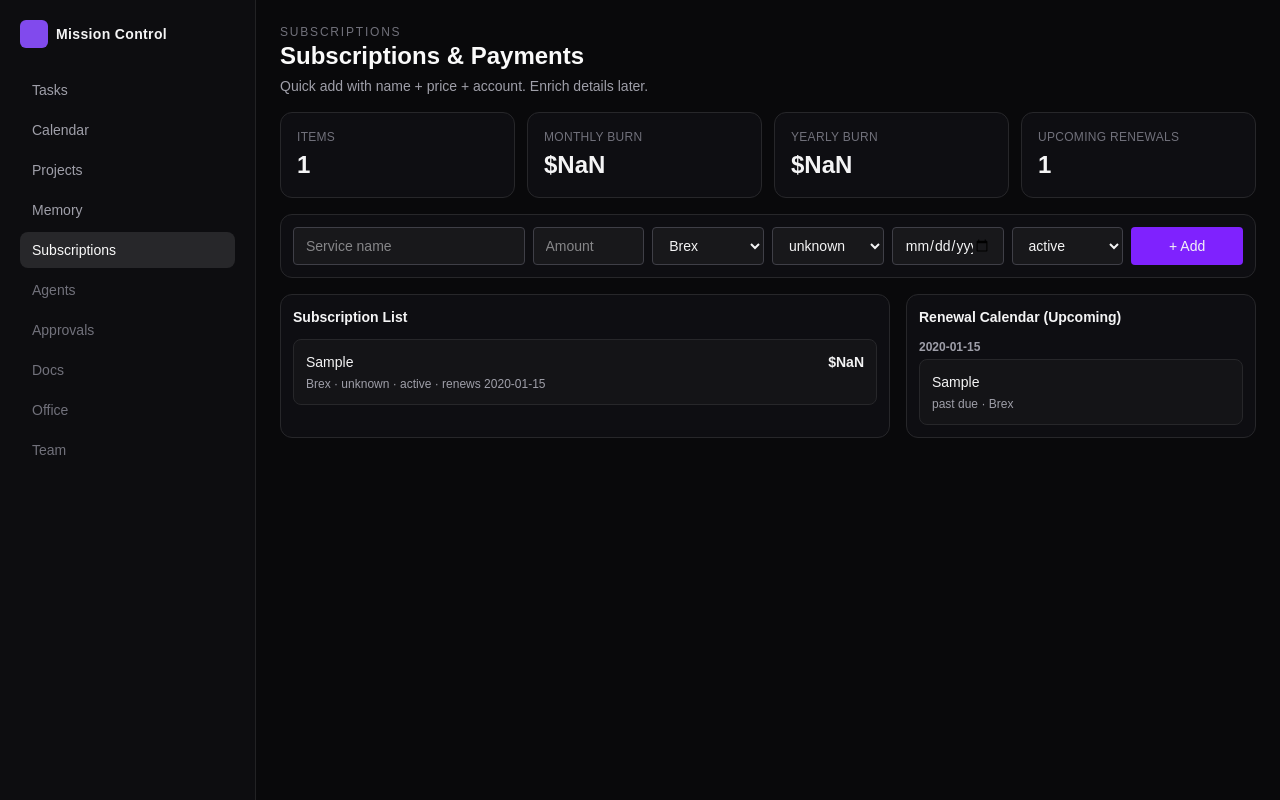
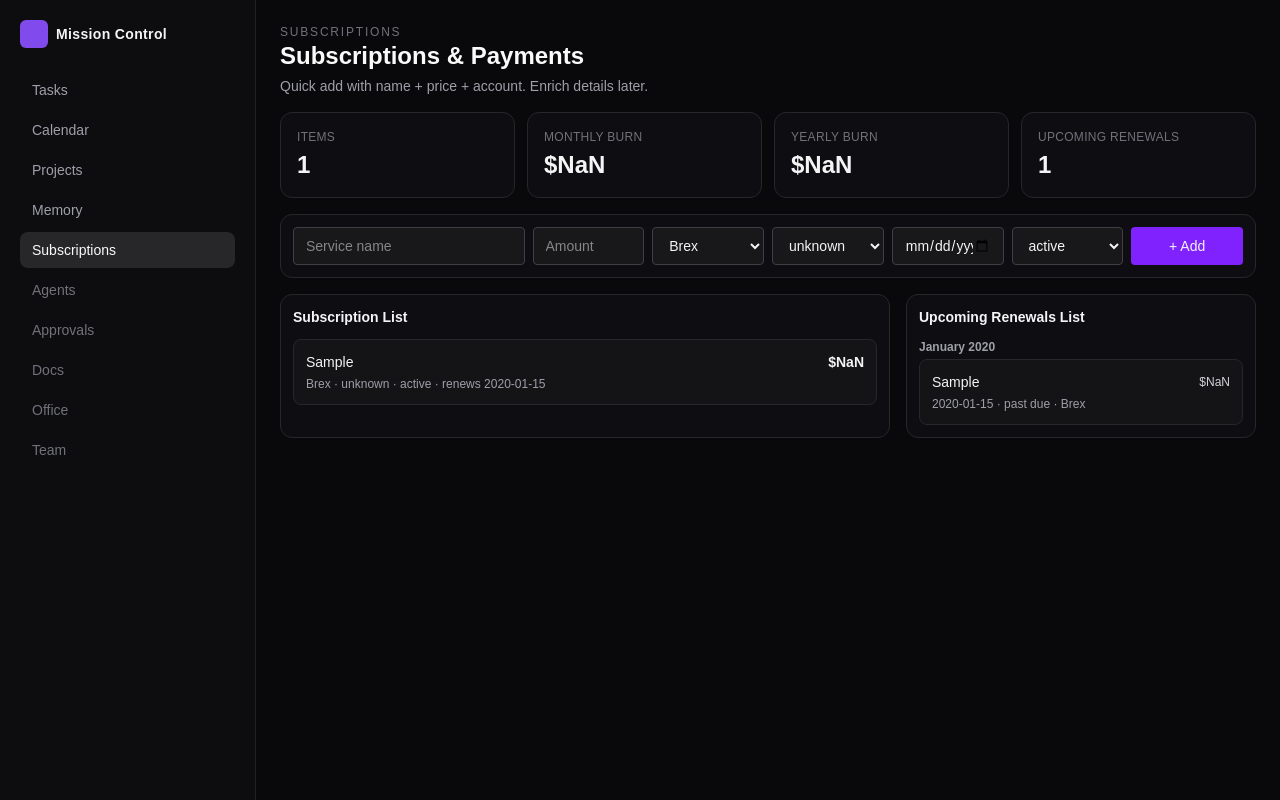
Before and after one commit to maltch1977/mission_control, a Next.js app in the folder mission-control/: page /subscriptions in a window 1280 px wide. Both pictures are taken after typing "Sample", "Sample", "2020-01-15" into the empty fields and a click on the button "+ Add". Built offline with nearby package versions, Linux system fonts and the light colour scheme; no server answers; the database is empty.

Commit message:
ux: switch renewals panel to monthly upcoming renewals list

```diff
--- a/mission-control/src/app/subscriptions/page.tsx
+++ b/mission-control/src/app/subscriptions/page.tsx
@@ -118,15 +118,16 @@ export default function SubscriptionsPage() {
       .sort((a, b) => a.days - b.days);
   }, [items]);
 
-  const calendarBuckets = useMemo(() => {
+  const monthlyBuckets = useMemo(() => {
     const grouped = new Map<string, typeof upcoming>();
     for (const row of upcoming) {
-      const key = row.renewal_effective;
+      const d = new Date(`${row.renewal_effective}T00:00:00`);
+      const key = d.toLocaleDateString(undefined, { month: "long", year: "numeric" });
       const list = grouped.get(key) ?? [];
       list.push(row);
       grouped.set(key, list);
     }
-    return Array.from(grouped.entries()).slice(0, 20);
+    return Array.from(grouped.entries()).slice(0, 12);
   }, [upcoming]);
 
   return (
@@ -184,20 +185,23 @@ export default function SubscriptionsPage() {
             </section>
 
             <aside className="rounded-xl border border-zinc-800 bg-[#0e0e12] p-3">
-              <h2 className="mb-3 text-sm font-semibold">Renewal Calendar (Upcoming)</h2>
+              <h2 className="mb-3 text-sm font-semibold">Upcoming Renewals List</h2>
               <div className="space-y-3">
-                {calendarBuckets.length === 0 ? (
+                {monthlyBuckets.length === 0 ? (
                   <p className="text-sm text-zinc-500">No subscriptions found.</p>
                 ) : (
-                  calendarBuckets.map(([date, rows]) => (
-                    <div key={date}>
-                      <p className="mb-1 text-xs font-semibold text-zinc-400">{date}</p>
+                  monthlyBuckets.map(([month, rows]) => (
+                    <div key={month}>
+                      <p className="mb-1 text-xs font-semibold text-zinc-400">{month}</p>
                       <div className="space-y-2">
                         {rows.map((u) => (
                           <article key={u.id} className="rounded-lg border border-zinc-800 bg-zinc-900/60 p-3">
-                            <p className="text-sm font-medium">{u.name}</p>
+                            <div className="flex items-center justify-between gap-2">
+                              <p className="text-sm font-medium">{u.name}</p>
+                              <p className="text-xs text-zinc-300">${Number(u.amount).toFixed(2)}</p>
+                            </div>
                             <p className="mt-1 text-xs text-zinc-400">
-                              {u.days < 0 ? "past due" : `${u.days} days`} · {u.account}
+                              {u.renewal_effective} · {u.days < 0 ? "past due" : `${u.days} days`} · {u.account}
                             </p>
                             {u.assumed && <p className="text-[11px] text-amber-300">Assumed renewal date (no exact date set)</p>}
                           </article>
```
